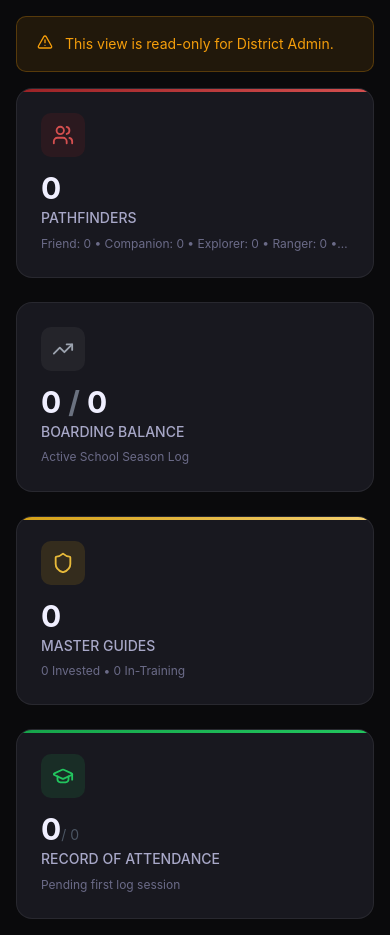
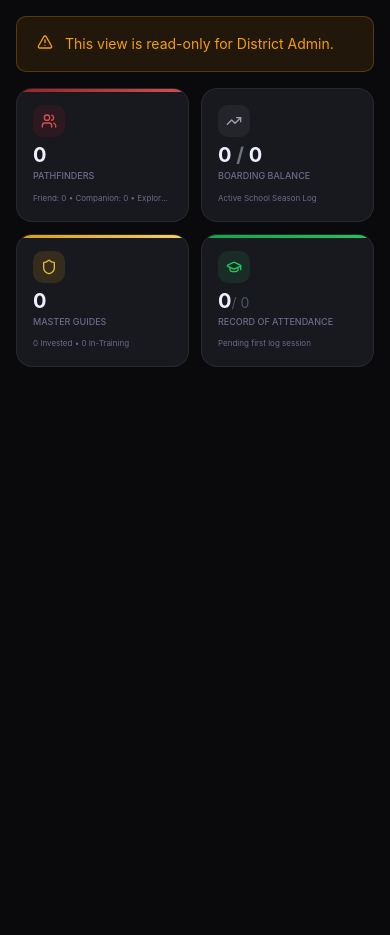
Before and after one commit to emkay0070/ktd-management-system, a Laravel app: page /clubs/1 in a window 390 px wide. Shown: the part 60-995 px from the top of the page. After the commit the page ends 427 px from the top, so only its background shows below. Run offline with Laravel 12, Linux system fonts and the light colour scheme; the visitor is signed in with stand-in values (Sample User, id 1); data comes from the database, SQL or seed files in the repository; data that the repository does not hold is empty; style sheets or scripts are compiled from the project's sources; some libraries are stand-ins or nearby versions.

Commit message:
Merge Leadership view into Master Guide Manager, resize KPI cards on mobile

```diff
--- a/resources/css/partials/_components.scss
+++ b/resources/css/partials/_components.scss
@@ -19,6 +19,10 @@
   position: relative;
   overflow: hidden;
   transition: transform var(--transition-base), box-shadow var(--transition-base);
+
+  @media (max-width: 640px) {
+    padding: var(--sp-4);
+  }
 
   &::before {
     content: '';
@@ -46,6 +50,13 @@
     justify-content: center;
     margin-bottom: var(--sp-4);
 
+    @media (max-width: 640px) {
+      width: 32px;
+      height: 32px;
+      margin-bottom: var(--sp-2);
+      svg { width: 16px; height: 16px; }
+    }
+
     &--burgundy { background: rgba(155,34,38,0.15); color: var(--clr-burgundy-400); }
     &--gold     { background: rgba(212,160,23,0.15); color: var(--clr-gold-400); }
     &--success  { background: rgba(34,197,94,0.12); color: var(--clr-success); }
@@ -58,18 +69,30 @@
     color: var(--clr-text-primary);
     line-height: 1;
     margin-bottom: var(--sp-1);
+
+    @media (max-width: 640px) {
+      font-size: var(--fs-xl);
+    }
   }
 
   .stat-label {
     font-size: var(--fs-sm);
-    color: var(--clr-text-secondary);
+    color: var(--clr-text-muted);
     font-weight: var(--fw-medium);
+
+    @media (max-width: 640px) {
+      font-size: 9px;
+    }
   }
 
   .stat-sub {
     font-size: var(--fs-xs);
     color: var(--clr-text-muted);
-    margin-top: var(--sp-1);
+    margin-top: var(--sp-2);
+
+    @media (max-width: 640px) {
+      font-size: 8px;
+    }
   }
 }
 
--- a/resources/js/Pages/Dashboard/Director.jsx
+++ b/resources/js/Pages/Dashboard/Director.jsx
@@ -57,7 +57,7 @@ export default function Director({ club, registrations = [], district_events = [
             case 'units':
                 return <UnitManager units={units} picklists={picklists} readonly={readonly} />;
             case 'leaders':
-                return <MasterGuideManager master_guides={master_guides} mg_training={mg_training} picklists={picklists} readonly={readonly} />;
+                return <MasterGuideManager master_guides={master_guides} mg_training={mg_training} picklists={picklists} readonly={readonly} committees={committees} classes={classes} derived_pathfinder_committee={derived_pathfinder_committee} />;
             case 'attendance':
                 return <AttendanceManager club={club} readonly={readonly} />;
             case 'leadership':
--- a/resources/js/Pages/Dashboard/Partials/DirectorOverview.jsx
+++ b/resources/js/Pages/Dashboard/Partials/DirectorOverview.jsx
@@ -57,7 +57,7 @@ export default function DirectorOverview({ overview, units, district_events = []
                 </div>
             )}
 
-            <div className={`grid grid-cols-1 md:grid-cols-2 lg:grid-cols-4 gap-6 ${fadeInUp}`} style={{ animationDelay: '100ms' }}>
+            <div className={`grid grid-cols-2 lg:grid-cols-4 gap-3 sm:gap-6 ${fadeInUp}`} style={{ animationDelay: '100ms' }}>
                 <div className="stat-card stat-card--burgundy overflow-hidden group">
                     <div className="absolute -right-4 -top-4 w-24 h-24 bg-burgundy-500/10 rounded-full blur-2xl group-hover:bg-burgundy-500/20 transition-all duration-500" />
                     <div className="stat-icon stat-icon--burgundy"><Users size={22} /></div>
--- a/resources/js/Pages/Dashboard/Partials/MasterGuideManager.jsx
+++ b/resources/js/Pages/Dashboard/Partials/MasterGuideManager.jsx
@@ -2,8 +2,9 @@ import { useState } from 'react';
 import { useForm, router, Link } from '@inertiajs/react';
 import { Plus, GraduationCap, Shield, UserPlus, Search, User, Edit2, Eye, LayoutGrid, Trash2 } from 'lucide-react';
 import ReligionCombobox from './ReligionCombobox';
+import LeadershipManager from './LeadershipManager';
 
-export default function MasterGuideManager({ master_guides, mg_training, picklists, readonly }) {
+export default function MasterGuideManager({ master_guides, mg_training, picklists, readonly, committees, classes, derived_pathfinder_committee }) {
     const [view, setView] = useState('list'); // 'list' or 'register'
     const [activeTab, setActiveTab] = useState('invested'); // 'invested' or 'training'
     const [searchQuery, setSearchQuery] = useState('');
@@ -104,6 +105,12 @@ export default function MasterGuideManager({ master_guides, mg_training, picklis
                         >
                             MGT Training Tracker
                             <span className={`ml-2 px-2 py-0.5 rounded-full text-[10px] ${activeTab === 'training' ? 'bg-gold-500/20 text-gold-300' : 'bg-white/10'}`}>{mgtCandidates.length}</span>
+                        </button>
+                        <button
+                            className={`px-6 py-4 font-bold text-xs tracking-widest uppercase transition-all ${activeTab === 'leadership' ? 'text-blue-400 border-b-2 border-blue-500 bg-blue-500/5' : 'text-muted hover:text-white hover:bg-white/5'}`}
+                            onClick={() => setActiveTab('leadership')}
+                        >
+                            Leadership Staff
                         </button>
                     </div>
 
@@ -250,6 +257,16 @@ export default function MasterGuideManager({ master_guides, mg_training, picklis
                                     </table>
                                 </div>
                             </div>
+                        )}
+
+                        {activeTab === 'leadership' && (
+                            <LeadershipManager
+                                classes={classes}
+                                committees={committees}
+                                derived_pathfinder_committee={derived_pathfinder_committee}
+                                picklists={picklists}
+                                readonly={readonly}
+                            />
                         )}
                     </div>
                 </div>
```
